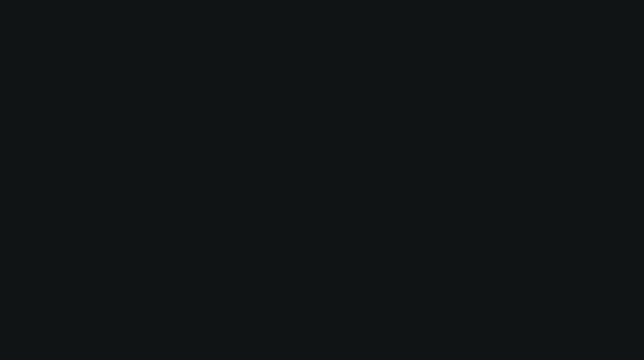
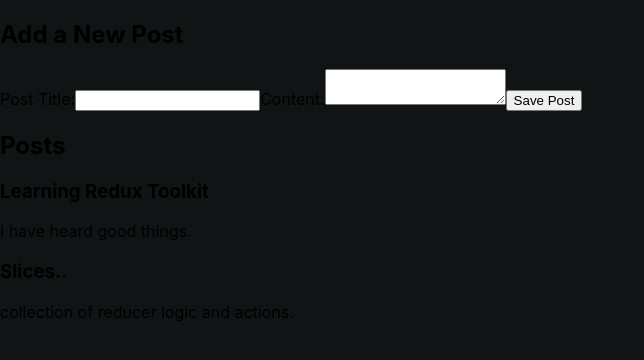
Before and after one commit to edubew/learn_redux, a React (Create React App) app: page / in a window 1280 px wide. Shown: the top 360 px of the page, without its empty margins (0-644 px from the left). Built offline with nearby package versions, Linux system fonts and the light colour scheme.

Commit message:
Add a form to handle user inputs

```diff
--- a/src/App.js
+++ b/src/App.js
@@ -1,7 +1,12 @@
 import React from 'react';
+import PostsList from './features/posts/PostsList';
+import AddPostsForm from './features/posts/AddPostsForm';
 
 const App = () => (
-  <div />
+  <main>
+    <AddPostsForm />
+    <PostsList />
+  </main>
 );
 
 export default App;
--- /dev/null
+++ b/src/features/posts/AddPostsForm.js
@@ -0,0 +1,55 @@
+/* eslint-disable jsx-a11y/label-has-associated-control */
+import React, { useState } from 'react';
+import { useDispatch } from 'react-redux';
+import { nanoid } from '@reduxjs/toolkit';
+
+import { postAdded } from './postsSlice';
+
+const AddPostsForm = () => {
+  const dispatch = useDispatch();
+  const [title, setTitle] = useState('');
+  const [content, setContent] = useState('');
+
+  const onSavePostClicked = () => {
+    if (title && content) {
+      dispatch(
+        postAdded({
+          id: nanoid(),
+          title,
+          content,
+        }),
+      );
+
+      setTitle('');
+      setContent('');
+    }
+  };
+
+  const onTitleChanged = (e) => setTitle(e.target.value);
+  const onContentChanged = (e) => setContent(e.target.value);
+  return (
+    <section>
+      <h2>Add a New Post</h2>
+      <form>
+        <label htmlFor="postTitle">Post Title:</label>
+        <input
+          type="text"
+          id="postTitle"
+          name="postTitle"
+          value={title}
+          onChange={onTitleChanged}
+        />
+        <label htmlFor="postTitle">Content:</label>
+        <textarea
+          id="postTitle"
+          name="postTitle"
+          value={content}
+          onChange={onContentChanged}
+        />
+        <button type="submit" onClick={onSavePostClicked}>Save Post</button>
+      </form>
+    </section>
+  );
+};
+
+export default AddPostsForm;
--- a/src/features/posts/PostsList.js
+++ b/src/features/posts/PostsList.js
@@ -1,9 +1,9 @@
+import React from 'react';
 import { useSelector } from 'react-redux';
-
-import React from 'react';
+import { selectAllPosts } from './postsSlice';
 
 const PostsList = () => {
-  const posts = useSelector((state) => state.posts);
+  const posts = useSelector(selectAllPosts);
 
   const renderedPosts = posts.map((post) => (
     <article key={post.id}>
@@ -14,7 +14,7 @@
   return (
     <section>
       <h2>Posts</h2>
-      { renderedPosts }
+      {renderedPosts}
     </section>
   );
 };
--- a/src/features/posts/postsSlice.js
+++ b/src/features/posts/postsSlice.js
@@ -16,7 +16,15 @@
 const postsSlice = createSlice({
   name: 'posts',
   initialState,
-  reducers: {},
+  reducers: {
+    postAdded(state, action) {
+      state.push(action.payload);
+    },
+  },
 });
 
+export const selectAllPosts = (state) => state.posts;
+
+export const { postAdded } = postsSlice.actions;
+
 export default postsSlice.reducer;
```
